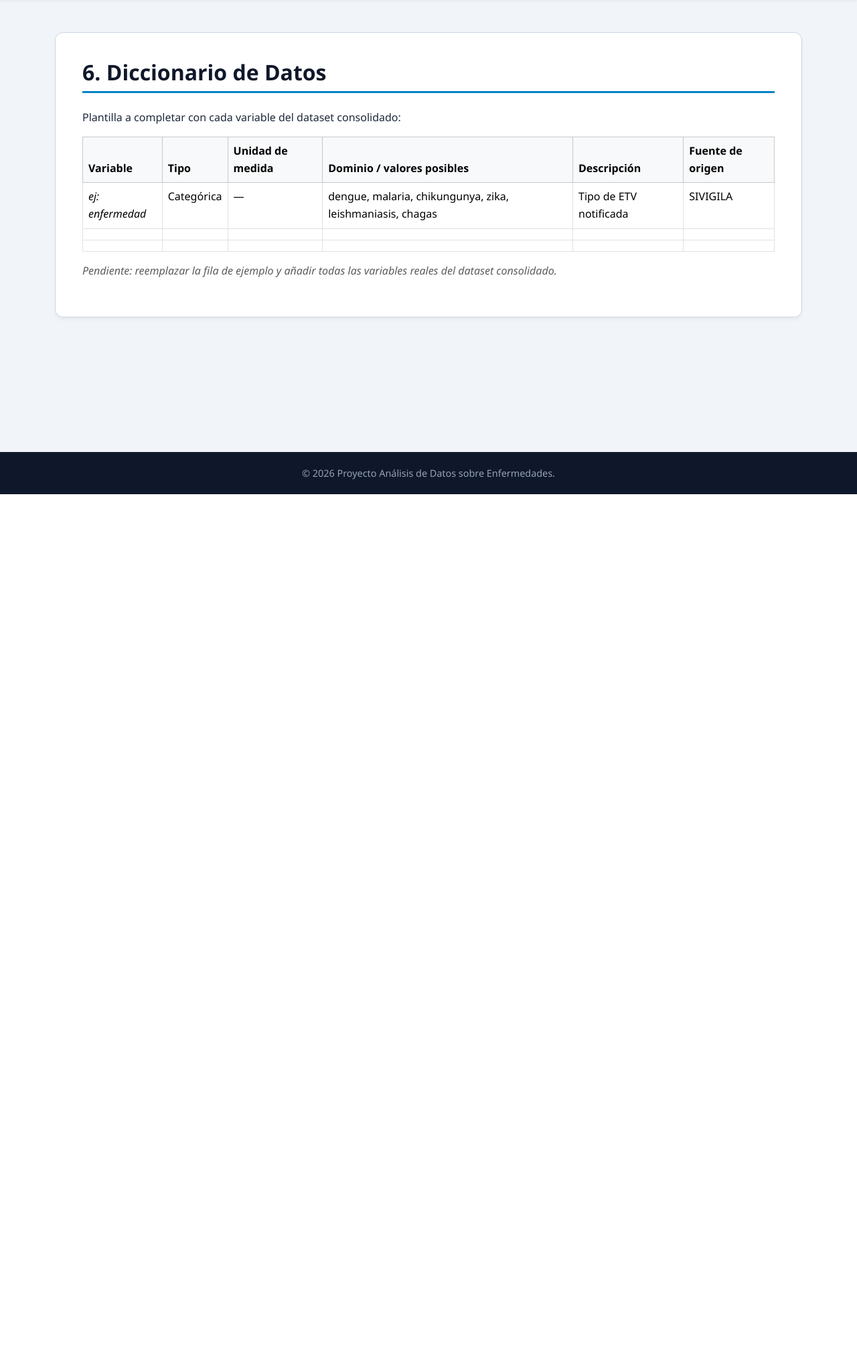
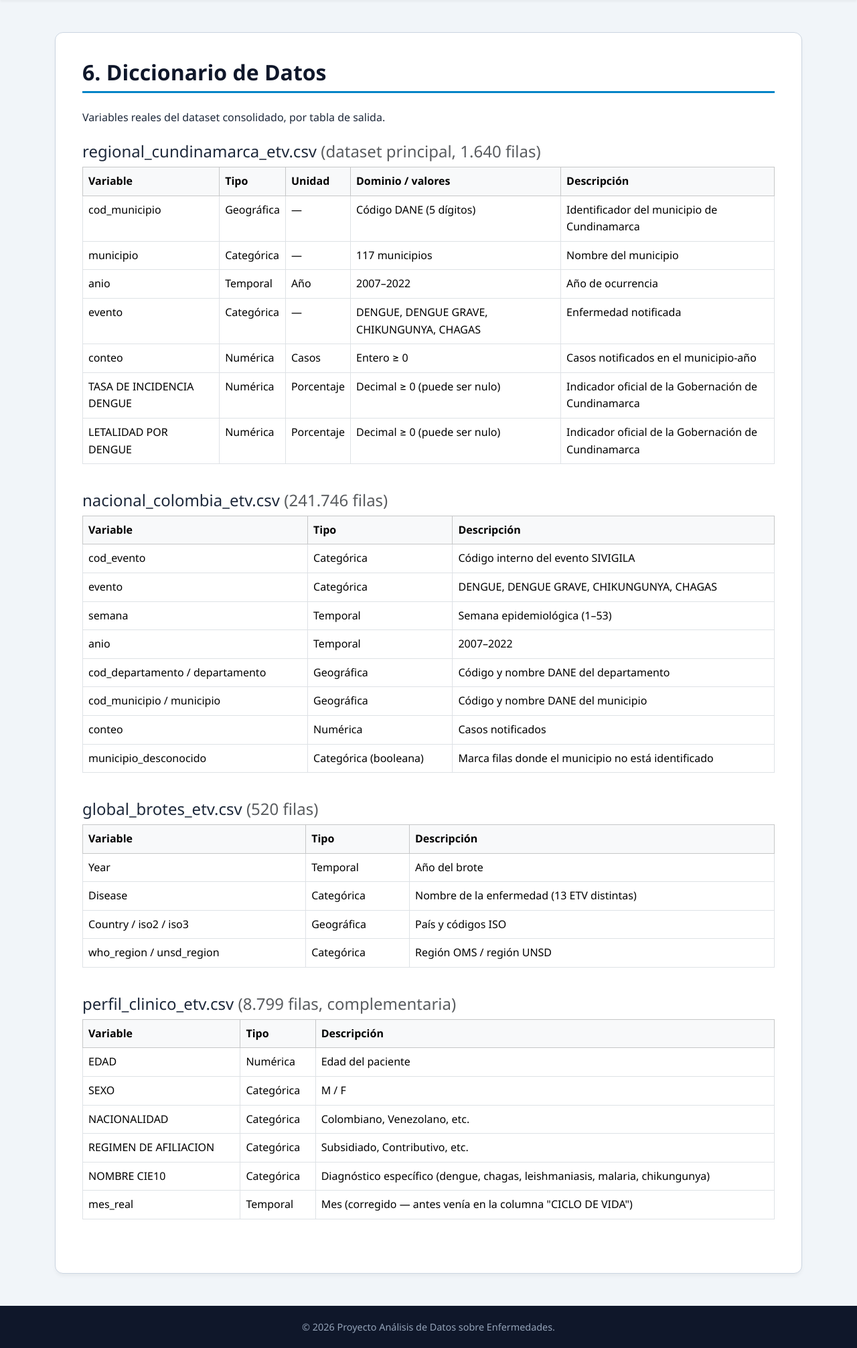
Before and after one commit to Manmurcia/NexoBio-ETV, a Flask app: page /etapa1/diccionario in a window 1280 px wide. Shown: the part 62-2075 px from the top of the page at 67% size. Before the commit the page ends 800 px from the top, so only its background shows below. Run offline with Flask 3, Linux system fonts and the light colour scheme.

Commit message:
Update 6_diccionario.html

```diff
--- a/templates/etapa 1/6_diccionario.html
+++ b/templates/etapa 1/6_diccionario.html
@@ -2,26 +2,74 @@
 
 {% block content %}
 <h1 class="page-title">6. Diccionario de Datos</h1>
-<p>Plantilla a completar con cada variable del dataset consolidado:</p>
+<p>Variables reales del dataset consolidado, por tabla de salida.</p>
 
-<div class="table-responsive mt-3">
+<h4 class="mt-4">regional_cundinamarca_etv.csv <span class="text-muted">(dataset principal, 1.640 filas)</span></h4>
+<div class="table-responsive mb-4">
 <table class="table table-bordered">
     <thead class="table-light">
-        <tr>
-            <th>Variable</th>
-            <th>Tipo</th>
-            <th>Unidad de medida</th>
-            <th>Dominio / valores posibles</th>
-            <th>Descripción</th>
-            <th>Fuente de origen</th>
-        </tr>
+        <tr><th>Variable</th><th>Tipo</th><th>Unidad</th><th>Dominio / valores</th><th>Descripción</th></tr>
     </thead>
     <tbody>
-        <tr><td><em>ej: enfermedad</em></td><td>Categórica</td><td>—</td><td>dengue, malaria, chikungunya, zika, leishmaniasis, chagas</td><td>Tipo de ETV notificada</td><td>SIVIGILA</td></tr>
-        <tr><td></td><td></td><td></td><td></td><td></td><td></td></tr>
-        <tr><td></td><td></td><td></td><td></td><td></td><td></td></tr>
+        <tr><td>cod_municipio</td><td>Geográfica</td><td>—</td><td>Código DANE (5 dígitos)</td><td>Identificador del municipio de Cundinamarca</td></tr>
+        <tr><td>municipio</td><td>Categórica</td><td>—</td><td>117 municipios</td><td>Nombre del municipio</td></tr>
+        <tr><td>anio</td><td>Temporal</td><td>Año</td><td>2007–2022</td><td>Año de ocurrencia</td></tr>
+        <tr><td>evento</td><td>Categórica</td><td>—</td><td>DENGUE, DENGUE GRAVE, CHIKUNGUNYA, CHAGAS</td><td>Enfermedad notificada</td></tr>
+        <tr><td>conteo</td><td>Numérica</td><td>Casos</td><td>Entero ≥ 0</td><td>Casos notificados en el municipio-año</td></tr>
+        <tr><td>TASA DE INCIDENCIA DENGUE</td><td>Numérica</td><td>Porcentaje</td><td>Decimal ≥ 0 (puede ser nulo)</td><td>Indicador oficial de la Gobernación de Cundinamarca</td></tr>
+        <tr><td>LETALIDAD POR DENGUE</td><td>Numérica</td><td>Porcentaje</td><td>Decimal ≥ 0 (puede ser nulo)</td><td>Indicador oficial de la Gobernación de Cundinamarca</td></tr>
     </tbody>
 </table>
 </div>
-<p class="text-muted"><em>Pendiente: reemplazar la fila de ejemplo y añadir todas las variables reales del dataset consolidado.</em></p>
+
+<h4 class="mt-4">nacional_colombia_etv.csv <span class="text-muted">(241.746 filas)</span></h4>
+<div class="table-responsive mb-4">
+<table class="table table-bordered">
+    <thead class="table-light">
+        <tr><th>Variable</th><th>Tipo</th><th>Descripción</th></tr>
+    </thead>
+    <tbody>
+        <tr><td>cod_evento</td><td>Categórica</td><td>Código interno del evento SIVIGILA</td></tr>
+        <tr><td>evento</td><td>Categórica</td><td>DENGUE, DENGUE GRAVE, CHIKUNGUNYA, CHAGAS</td></tr>
+        <tr><td>semana</td><td>Temporal</td><td>Semana epidemiológica (1–53)</td></tr>
+        <tr><td>anio</td><td>Temporal</td><td>2007–2022</td></tr>
+        <tr><td>cod_departamento / departamento</td><td>Geográfica</td><td>Código y nombre DANE del departamento</td></tr>
+        <tr><td>cod_municipio / municipio</td><td>Geográfica</td><td>Código y nombre DANE del municipio</td></tr>
+        <tr><td>conteo</td><td>Numérica</td><td>Casos notificados</td></tr>
+        <tr><td>municipio_desconocido</td><td>Categórica (booleana)</td><td>Marca filas donde el municipio no está identificado</td></tr>
+    </tbody>
+</table>
+</div>
+
+<h4 class="mt-4">global_brotes_etv.csv <span class="text-muted">(520 filas)</span></h4>
+<div class="table-responsive mb-4">
+<table class="table table-bordered">
+    <thead class="table-light">
+        <tr><th>Variable</th><th>Tipo</th><th>Descripción</th></tr>
+    </thead>
+    <tbody>
+        <tr><td>Year</td><td>Temporal</td><td>Año del brote</td></tr>
+        <tr><td>Disease</td><td>Categórica</td><td>Nombre de la enfermedad (13 ETV distintas)</td></tr>
+        <tr><td>Country / iso2 / iso3</td><td>Geográfica</td><td>País y códigos ISO</td></tr>
+        <tr><td>who_region / unsd_region</td><td>Categórica</td><td>Región OMS / región UNSD</td></tr>
+    </tbody>
+</table>
+</div>
+
+<h4 class="mt-4">perfil_clinico_etv.csv <span class="text-muted">(8.799 filas, complementaria)</span></h4>
+<div class="table-responsive mb-4">
+<table class="table table-bordered">
+    <thead class="table-light">
+        <tr><th>Variable</th><th>Tipo</th><th>Descripción</th></tr>
+    </thead>
+    <tbody>
+        <tr><td>EDAD</td><td>Numérica</td><td>Edad del paciente</td></tr>
+        <tr><td>SEXO</td><td>Categórica</td><td>M / F</td></tr>
+        <tr><td>NACIONALIDAD</td><td>Categórica</td><td>Colombiano, Venezolano, etc.</td></tr>
+        <tr><td>REGIMEN DE AFILIACION</td><td>Categórica</td><td>Subsidiado, Contributivo, etc.</td></tr>
+        <tr><td>NOMBRE CIE10</td><td>Categórica</td><td>Diagnóstico específico (dengue, chagas, leishmaniasis, malaria, chikungunya)</td></tr>
+        <tr><td>mes_real</td><td>Temporal</td><td>Mes (corregido — antes venía en la columna "CICLO DE VIDA")</td></tr>
+    </tbody>
+</table>
+</div>
 {% endblock %}
```
